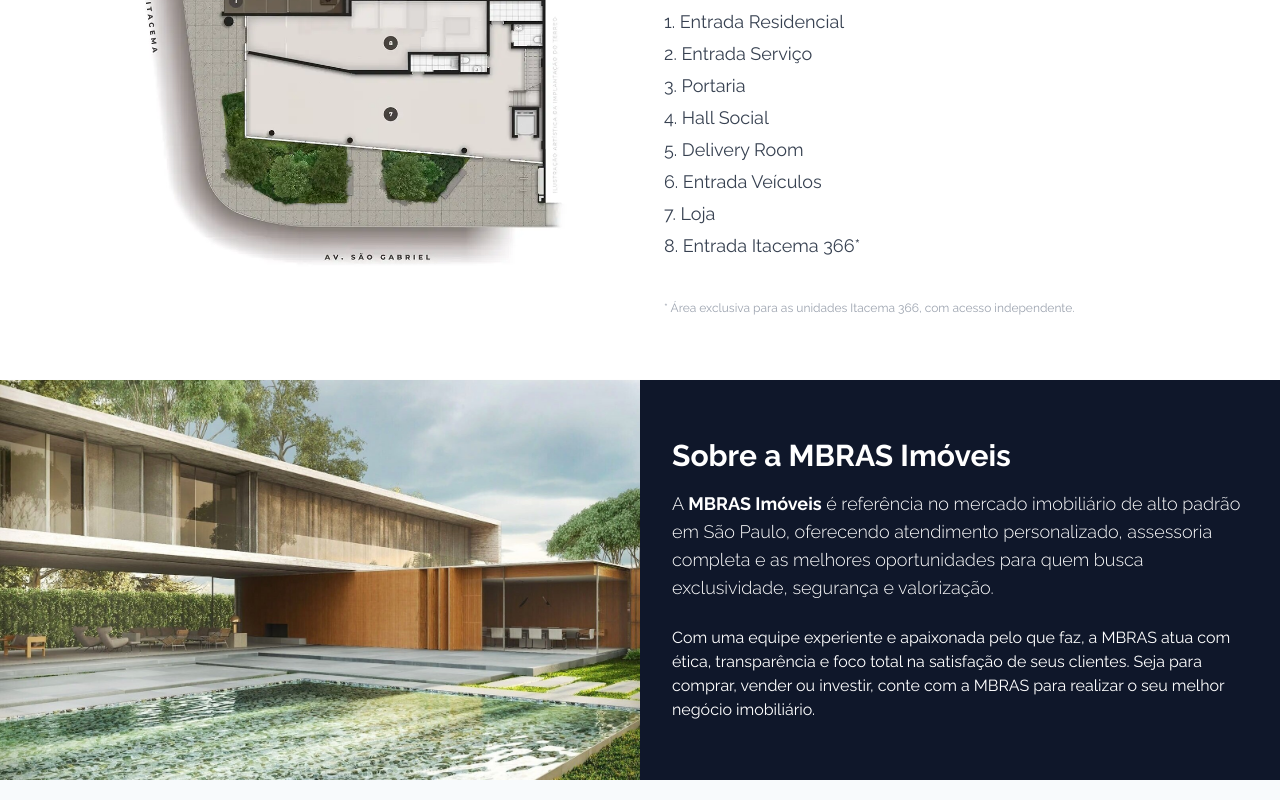
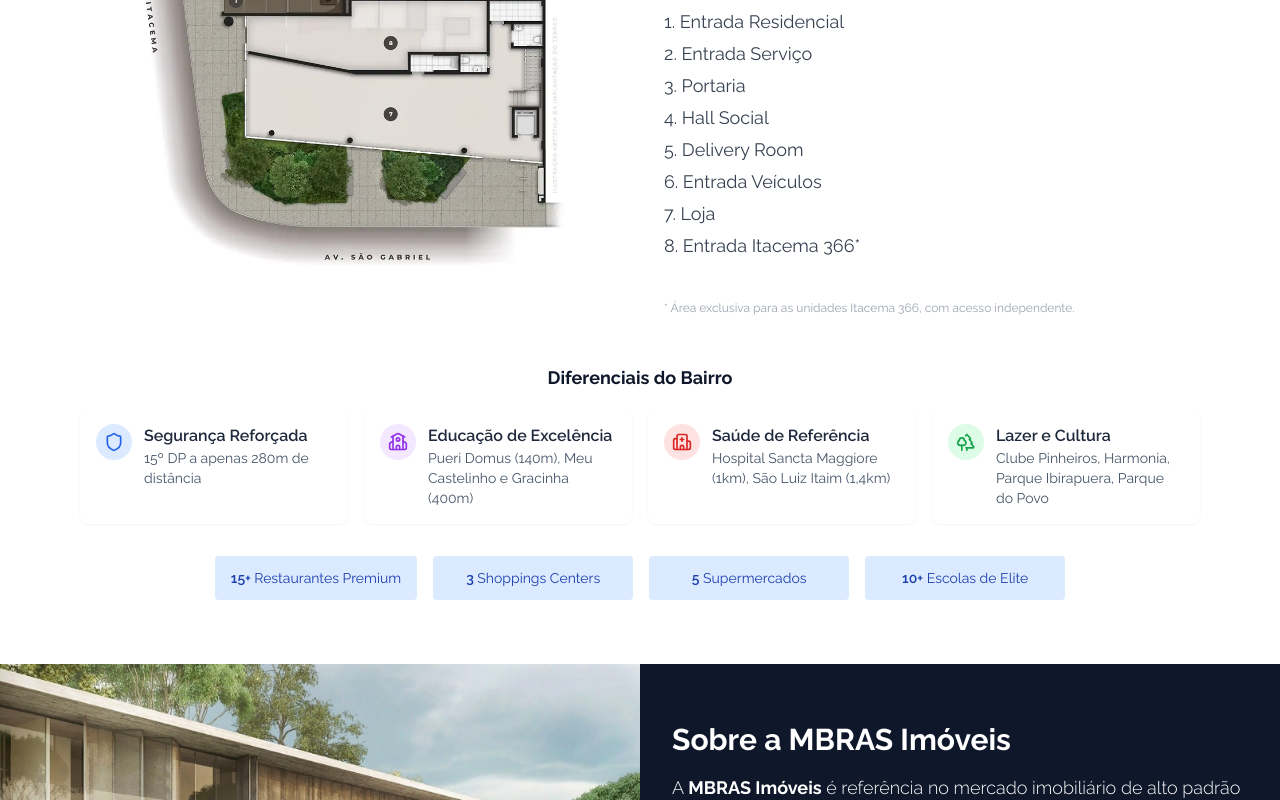
Before and after one commit to viniciusborgess/desafio-frontend, a Next.js app: page / in a window 1280 px wide. Shown: the part 2711-3511 px from the top of the page. Built offline with nearby package versions, Linux system fonts and the light colour scheme; a web font is replaced by a local one.

Commit message:
Melhorias adicionadas

```diff
--- a/src/app/data/imovel.ts
+++ b/src/app/data/imovel.ts
@@ -43,28 +43,28 @@ export const itacema366Data: PropertyData = {
       ],
    },
    characteristics: [
-      {icon: RulerDimensionLine, label: 'Área Total', value: '145 m²'},
-      {icon: Home, label: 'Dormitórios', value: '3 (sendo 1 suíte)'},
-      {icon: Car, label: 'Vagas', value: '1 vaga de garagem'},
+      {icon: 'RulerDimensionLine', label: 'Área Total', value: '145 m²'},
+      {icon: 'Home', label: 'Dormitórios', value: '3 (sendo 1 suíte)'},
+      {icon: 'Car', label: 'Vagas', value: '1 vaga de garagem'},
    ],
    neighborhoodDifferentials: [
-      {icon: Shield, iconColor: 'text-blue-600', iconBackground: 'bg-blue-100', title: 'Segurança Reforçada', description: '15º DP a apenas 280m de distância'},
+      {icon: 'Shield', iconColor: 'text-blue-600', iconBackground: 'bg-blue-100', title: 'Segurança Reforçada', description: '15º DP a apenas 280m de distância'},
       {
-         icon: School,
+         icon: 'School',
          iconColor: 'text-purple-600',
          iconBackground: 'bg-purple-100',
          title: 'Educação de Excelência',
          description: 'Pueri Domus (140m), Meu Castelinho e Gracinha (400m)',
       },
       {
-         icon: Hospital,
+         icon: 'Hospital',
          iconColor: 'text-red-600',
          iconBackground: 'bg-red-100',
          title: 'Saúde de Referência',
          description: 'Hospital Sancta Maggiore (1km), São Luiz Itaim (1,4km)',
       },
       {
-         icon: Trees,
+         icon: 'Trees',
          iconColor: 'text-green-600',
          iconBackground: 'bg-green-100',
          title: 'Lazer e Cultura',
--- a/src/app/imovel/[slug]/page.tsx
+++ b/src/app/imovel/[slug]/page.tsx
@@ -9,11 +9,11 @@ import { Header } from "@/components/sections/header";
 import { Footer } from "@/components/sections/footer";
 
 type PropertyPageProps = {
-  params: Promise<{ slug: string }>;
+  params: { slug: string };
 };
 
 export async function generateMetadata({ params }: PropertyPageProps) {
-  const { slug } = await params;
+  const { slug } = params;
   if (slug !== 'itacema-366') {
     return {
       title: 'Imóvel não encontrado | MBRAS Imóveis',
@@ -29,8 +29,8 @@ export async function generateMetadata({ params }: PropertyPageProps) {
   };
 }
 
-export default async function PropertyPage({ params }: PropertyPageProps) {
-  const { slug } = await params;
+export default function PropertyPage({ params }: PropertyPageProps) {
+  const { slug } = params;
   if (slug !== 'itacema-366') {
     notFound();
   }
@@ -51,7 +51,7 @@ export default async function PropertyPage({ params }: PropertyPageProps) {
         />
         <Gallery property={propertyData} />
         <About property={propertyData} />
-        <Neighborhood />
+        <Neighborhood property={propertyData} />
         <Contact property={propertyData} />
       </main>
       <Footer />
--- a/src/app/page.tsx
+++ b/src/app/page.tsx
@@ -53,7 +53,7 @@ export default function Home() {
 
         {/* Detalhes do imóvel, vizinhança e contato */}
         <About property={itacema366Data} />
-        <Neighborhood />
+        <Neighborhood property={itacema366Data} />
         <AboutMBRAS />
         <Contact property={itacema366Data} />
       </main>
--- a/src/components/sections/about.tsx
+++ b/src/components/sections/about.tsx
@@ -2,7 +2,7 @@
 import React from 'react';
 import { Container } from '@/components/ui/container';
 import { PropertyData } from '@/types/special';
-import { CheckCircle } from 'lucide-react';
+import { CheckCircle, RulerDimensionLine, Home, Car } from 'lucide-react';
 import gsap from 'gsap';
 import { useRef, useEffect } from 'react';
 import { ScrollTrigger } from 'gsap/ScrollTrigger';
@@ -11,6 +11,9 @@ gsap.registerPlugin(ScrollTrigger);
 interface AboutProps {
   property: PropertyData;
 }
+
+// @ts-ignore
+const iconMap: Record<string, any> = { RulerDimensionLine, Home, Car };
 
 export function About({ property }: AboutProps) {
   const sectionRef = useRef<HTMLDivElement>(null);
@@ -45,11 +48,12 @@ export function About({ property }: AboutProps) {
             <div className="prose prose-slate max-w-none mb-8">
               <p className="text-lg leading-relaxed text-slate-700">{property.about.description}</p>
             </div>
+
           </div>
 
           <div className="flex-1">
             <div className="bg-white p-6 rounded-lg shadow-lg">
-              <h3 className="text-xl font-bold mb-4 text-slate-900 font-sans">Highlights</h3>
+              <h3 className="text-xl font-bold mb-4 text-slate-900 font-sans">Especificações</h3>
               <ul className="space-y-3">
                 {property.about.highlights.map((highlight, index) => (
                   <li key={index} className="flex gap-3 items-start">
--- a/src/components/sections/contact.tsx
+++ b/src/components/sections/contact.tsx
@@ -43,6 +43,11 @@ export function Contact({ property }: ContactProps) {
   async function onSubmit(values: FormValues) {
     setLoading(true);
     setError(null);
+    console.log('Dados enviados para o Supabase:', {
+      ...values,
+      property_code: property?.code || null,
+      created_at: new Date().toISOString(),
+    });
     const { error } = await supabase.from('contacts').insert([
       {
         name: values.name,
--- a/src/components/sections/gallery.tsx
+++ b/src/components/sections/gallery.tsx
@@ -1,5 +1,5 @@
 "use client";
-import React, { useState, useRef, useEffect } from 'react';
+import React, { useState, useRef, useEffect, useMemo } from 'react';
 import Image from 'next/image';
 import { Container } from '@/components/ui/container';
 import { PropertyData } from '@/types/special';
@@ -53,7 +53,7 @@ export function Gallery({ property }: GalleryProps) {
     setCurrentIndex(index);
   };
 
-  const visibleThumbnails = property.images.slice(0, 8);
+  const visibleThumbnails = useMemo(() => property.images.slice(0, 8), [property.images]);
 
   return (
     <section ref={sectionRef} className="py-10 sm:py-16 bg-white">
--- a/src/components/sections/header.tsx
+++ b/src/components/sections/header.tsx
@@ -23,6 +23,13 @@ export function Header() {
     window.addEventListener('scroll', handleScroll);
     return () => window.removeEventListener('scroll', handleScroll);
   }, []);
+
+  const handleAgendarVisita = () => {
+    const contactSection = document.getElementById('contact');
+    if (contactSection) {
+      contactSection.scrollIntoView({ behavior: 'smooth' });
+    }
+  };
 
   return (
     <header
@@ -57,7 +64,7 @@ export function Header() {
             <Link href="#contact" className="text-slate-700 hover:text-gray-500 transition-colors">
               Contato
             </Link>
-            <Button variant="primary" size="sm" className='bg-slate-900'>
+            <Button variant="primary" size="sm" className='bg-slate-900' onClick={handleAgendarVisita}>
               Agendar Visita
             </Button>
           </nav>
@@ -110,7 +117,7 @@ export function Header() {
               >
                 Contato
               </Link>
-              <Button variant="primary" className="mt-2 bg-slate-900">
+              <Button variant="primary" className="mt-2 bg-slate-900" onClick={() => { setIsMobileMenuOpen(false); handleAgendarVisita(); }}>
                 Agendar Visita
               </Button>
             </nav>
--- a/src/components/sections/highlights.tsx
+++ b/src/components/sections/highlights.tsx
@@ -182,7 +182,10 @@ export function Highlights() {
           ))}
         </div>
         <div className="flex justify-center">
-          <Button variant="outline" size="lg" className="px-6 sm:px-10 py-3 sm:py-4 text-sm sm:text-base font-medium rounded-full border-slate-200 shadow-sm hover:shadow-md transition-all">
+          <Button variant="outline" size="lg" className="px-6 sm:px-10 py-3 sm:py-4 text-sm sm:text-base font-medium rounded-full border-slate-200 shadow-sm hover:shadow-md transition-all" onClick={() => {
+            const contactSection = document.getElementById('contact');
+            if (contactSection) contactSection.scrollIntoView({ behavior: 'smooth' });
+          }}>
             TODOS EMPREENDIMENTOS
           </Button>
         </div>
--- a/src/components/sections/neighborhood.tsx
+++ b/src/components/sections/neighborhood.tsx
@@ -12,9 +12,10 @@ interface NeighborhoodProps {
   property: PropertyData;
 }
 
-const iconMap = { Shield, School, Hospital, Trees };
+// @ts-ignore
+const iconMap: Record<string, any> = { Shield, School, Hospital, Trees };
 
-export function Neighborhood() {
+export function Neighborhood({ property }: NeighborhoodProps) {
   const [tab, setTab] = useState<'terreo' | 'pav2' | 'pav6'>('terreo');
   const [imgKey, setImgKey] = useState(0); // Forçando re-render da imagem
 
@@ -168,6 +169,33 @@ export function Neighborhood() {
           )}
         </div>
       </div>
+      {/* Diferenciais do bairro - agora abaixo da planta, em linha */}
+      <div className="max-w-6xl mx-auto px-2 sm:px-4 mt-12">
+        <h3 className="text-lg font-bold mb-4 text-slate-900 font-sans text-center">Diferenciais do Bairro</h3>
+        <ul className="grid grid-cols-1 sm:grid-cols-2 md:grid-cols-4 gap-4">
+          {property.neighborhoodDifferentials.map((diff, idx) => {
+            // @ts-ignore
+            const Icon = iconMap[diff.icon];
+            return (
+              <li key={idx} className="flex items-start gap-3 bg-white rounded-lg shadow-sm p-4">
+                <span className={`rounded-full p-2 ${diff.iconBackground} ${diff.iconColor}`}>{Icon && <Icon className="h-5 w-5" />}</span>
+                <div>
+                  <span className="font-semibold text-slate-800">{diff.title}</span>
+                  <p className="text-slate-600 text-sm">{diff.description}</p>
+                </div>
+              </li>
+            );
+          })}
+        </ul>
+        {/* Estatísticas de proximidade - agora horizontal e centralizado */}
+        <div className="flex flex-wrap justify-center gap-4 mt-8">
+          {property.walkDistanceStats.map((stat, idx) => (
+            <div key={idx} className="bg-blue-100 text-blue-800 rounded px-4 py-3 text-sm font-semibold min-w-[200px] text-center">
+              {stat.value} <span className="font-normal">{stat.label}</span>
+            </div>
+          ))}
+        </div>
+      </div>
     </section>
   );
 }
```
Also changed, not shown: src/components/sections/hero.tsx (+15 -2 lines).
